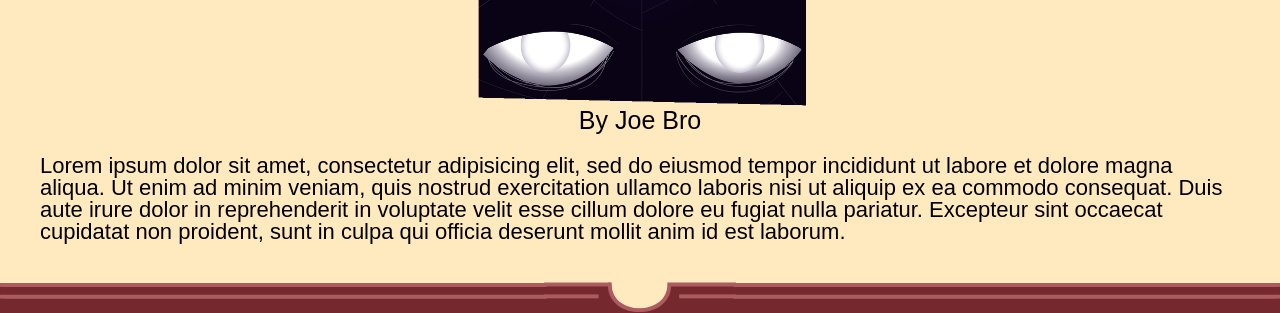
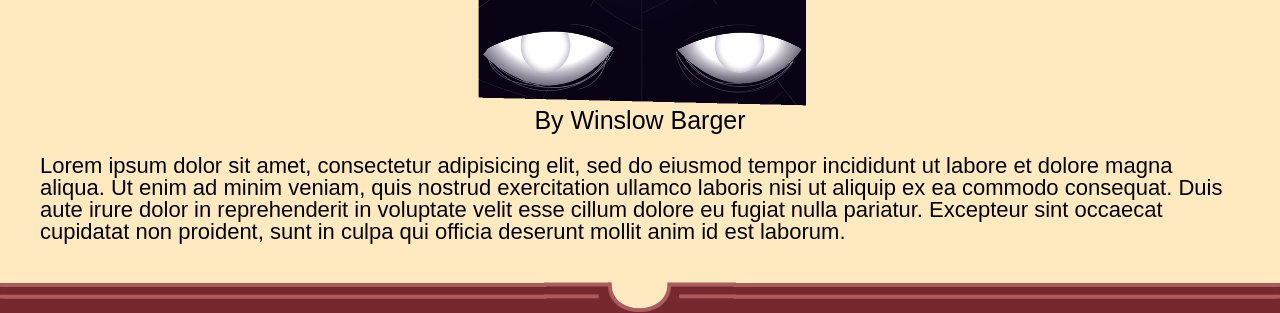
Before and after one commit to LakewoodPlayhouse/lakewood-playhouse, a Jekyll site: the page built from _shows/Wait Until Dark.md, in a window 1280 px wide. Shown: the part 519-832 px from the top of the page. Built offline with Jekyll 4.4.1, drawn with Linux system fonts in a browser that asks for light colours.

Commit message:
Update Shows “Wait Until Dark”

```diff
--- a/_shows/Wait Until Dark.md
+++ b/_shows/Wait Until Dark.md
@@ -1,7 +1,7 @@
 ---
 name: Wait Until Dark
 layout: show
-credits: By Joe Bro
+credits: By Winslow Barger
 poster: /images/uploads/show-name-1.png
 time: 'November 1st, 2019'
 thumb: /images/uploads/show-name-1-thumb.png
```
